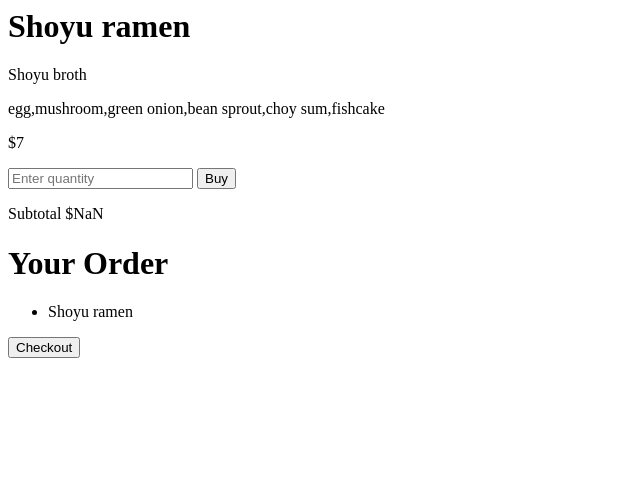
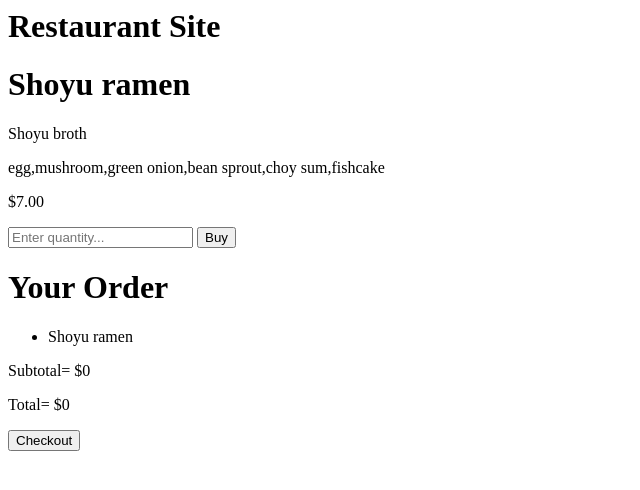
Before and after one commit to RooseveltKY/Restaurant-Game, a plain HTML site: page index.html in a window 1280 px wide. Both pictures are taken after a click on the button "Buy". Shown: the whole page, without its empty margins (0-640 px from the left). Drawn offline with nearby package versions, Linux system fonts and the light colour scheme.

Commit message:
Update index.html

```diff
--- a/index.html
+++ b/index.html
@@ -7,23 +7,29 @@
 </head>
 
 <body>
+  <h1 id="title">Restaurant Site</h1>
+  <div id= "ramen0"></div>
+
+
   <div id= "food0">
     <h1 id="name0"></h1>
     <p id="broth0"></p>
     <p id="toppings0"></p>
     <p id="price0"></p>
-    <input type="text" id="quantity" placeholder="Enter quantity">
+    <input type="integer" id="quantity" placeholder="Enter quantity...">
     <button onclick="buy0()">Buy</button>
-    <p id= "total_0_display"></p>
+
 
 
   <script>
 
     var foodName = [];
     var foodPrices = [];
+    var total= [];
 
     var food0name;
     var food0price;
+
 
     /*********Ramen 1**********/
 
@@ -36,7 +42,7 @@
         document.getElementById('name0').innerHTML = mydata.food[0].name;
         document.getElementById('broth0').innerHTML = mydata.food[0].broth;
         food0price = mydata.food[0].price;
-        document.getElementById('price0').innerHTML = "$"+mydata.food[0].price;
+        document.getElementById('price0').innerHTML = "$"+mydata.food[0].price+".00";
         document.getElementById('toppings0').innerHTML = mydata.food[0].toppings;
       }
     };
@@ -46,11 +52,23 @@
 
     function buy0() {
       //Output the price of the food and multiply it by the quantity
-      document.getElementById('total_0_display').innerHTML = "Subtotal $"+food0price * quantity;
+      var x= food0price*quantity.value;
+      document.getElementById('totalDisplay').innerHTML = "Subtotal= $"+x;
+      var y= x*0.04712.toFixed(2);
+      var z= y+x;
+      document.getElementById('taxTotal').innerHTML= "Total= $"+z;
+
       //When they buy this item, the name of the food will push to the foodName array
       foodName.push(food0name);
       //I will push the price to the foodPrices array
       foodPrices.push(food0price);
+      foodPrices+x;
+      //Push the total with tax to the total array
+      total.push(z);
+      total+z;
+      //Clear input box
+      document.getElementById('quantity').value= "";
+
       //Create a list item
       var node= document.createElement('li');
       //Create a text node that is the entire list of the array.
@@ -58,6 +76,8 @@
       console.log(foodName);
       node.appendChild(textNode);
       document.getElementById("orderList").appendChild(node);
+      //document.getElementById('orderList').innerHTML= z;
+      window.alert(foodName.length);
     }
 
   </script>
@@ -66,22 +86,19 @@
     <div id= "showPurchase">
       <h1 id= "yourOrder">Your Order</h1>
       <script>
-        //running_total_0+= 1;
         //var newText= $.createTextNode(parseFloat(x).toFixed(2));
         //p.appendChild(newText);
-        //$.getElemetnById('totals').innerHTML= x;
+        //$.getElementById('totals').innerHTML= x;
       </script>
 
       <ul id= "orderList"></ul>
-      <p id="total_0_display"></p>
+      <p id="totalDisplay"></p>
+      <p id= "taxTotal"></p>
+      <script>
 
-
-
-      <ul id= "orderList1"></ul>
-      <p id="total_1_display"></p>
+      </script>
 
       <button onclick= "totalItems()">Checkout</button>
-
 
 
     </div>
```
